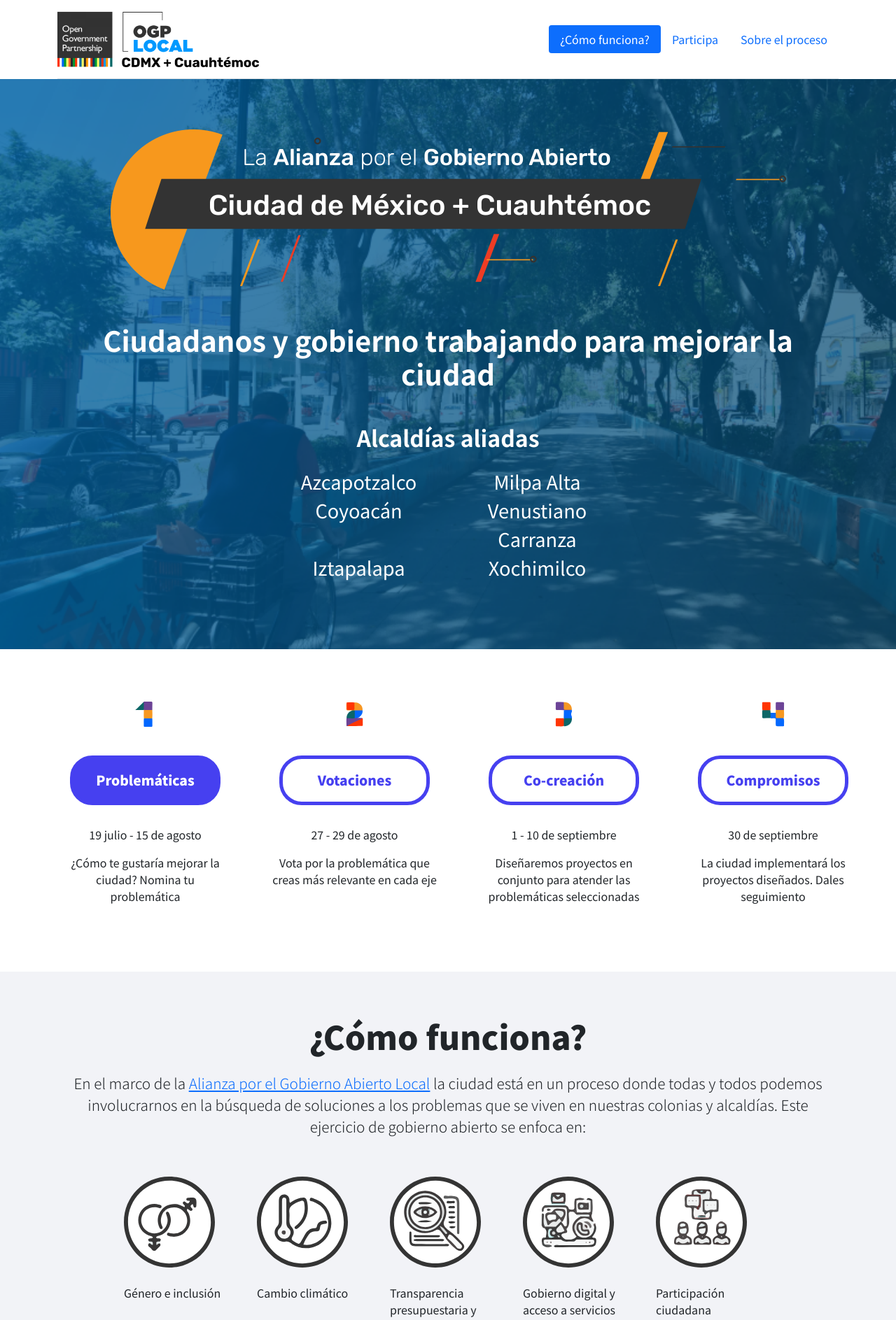
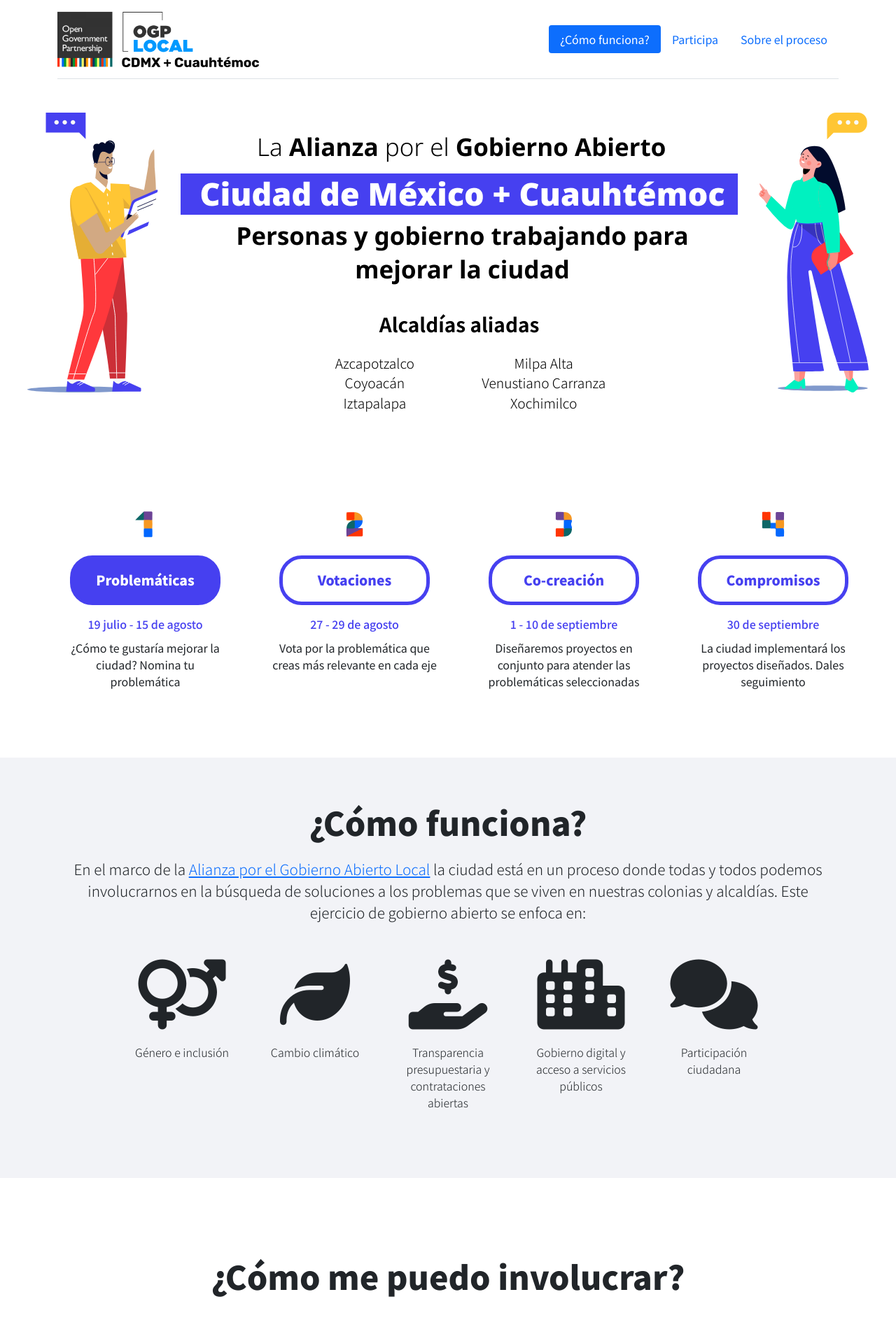
Before and after one commit to basicavisual/ogplocal, a Jekyll site: the page built from index.markdown, in a window 1280 px wide. Shown: the top 1887 px of the page at 70% size. Built offline with Jekyll 4.4.1, drawn with Linux system fonts in a browser that asks for light colours; nearby versions of some CDN libraries; some of the changed text lies outside the part shown.

Commit message:
modificar hero y agregar footer

```diff
--- a/_includes/footer.html
+++ b/_includes/footer.html
@@ -1,5 +1,11 @@
-<footer class="footer mt-auto py-3 bg-light">
-  <div class="container">
-    <span class="text-muted">Place sticky footer content here.</span>
+<footer class="footer mt-auto py-3 bg-dark">
+  <div class="container d-flex">
+    <div>
+      <img class="footer-logo" src="{{ site.baseurl }}/assets/images/logo-blanco.png" alt="Logo en blanco">
+    </div>
+    <div>
+      <p>Gobierno Abierto Ciudad de México y Cuauhtémoc.</p>
+      <p>Esta página es informativa y es mantenida por el Núcleo Promotor</p>
+    </div>
   </div>
 </footer>
--- a/_includes/head.html
+++ b/_includes/head.html
@@ -45,3 +45,4 @@
 <meta itemprop="description" content="{{ site.description }}">
 <meta itemprop="image" content="{{site.url}}{{site.baseurl}}/assets/img/image.png">
 <!-- twitter -->
+<script src="https://kit.fontawesome.com/8c5e8a842a.js" crossorigin="anonymous"></script>
--- a/_includes/home/funciona.html
+++ b/_includes/home/funciona.html
@@ -10,25 +10,30 @@
         <div class="col-md-1">
 
         </div>
-        <div class="col-md-2">
-          <img src="{{ site.baseurl }}/assets/images/ejes/genero.svg" class="eje-img" alt="imagen de Género e inclusión">
-          <p>Género e inclusión</p>
+        <div class="col-md-2 text-center">
+          <!-- <img src="{{ site.baseurl }}/assets/images/ejes/genero.svg" class="eje-img" alt="imagen de Género e inclusión"> -->
+          <i class="fas fa-venus-mars ejes-icons"></i>
+          <p class="ejes">Género e inclusión</p>
         </div>
-        <div class="col-md-2">
-          <img src="{{ site.baseurl }}/assets/images/ejes/clima.svg" class="eje-img" alt="imagen de Cambio climático">
-          <p>Cambio climático</p>
+        <div class="col-md-2 text-center">
+          <i class="fas fa-leaf ejes-icons"></i>
+          <!-- <img src="{{ site.baseurl }}/assets/images/ejes/clima.svg" class="eje-img" alt="imagen de Cambio climático"> -->
+          <p class="ejes">Cambio climático</p>
         </div>
-        <div class="col-md-2">
-          <img src="{{ site.baseurl }}/assets/images/ejes/presupuesto.svg" class="eje-img" alt="imagen de transparencia presupuestaria y contrataciones abiertas">
-          <p>Transparencia presupuestaria y contrataciones abiertas</p>
+        <div class="col-md-2 text-center">
+          <i class="fas fa-hand-holding-usd ejes-icons"></i>
+          <!-- <img src="{{ site.baseurl }}/assets/images/ejes/presupuesto.svg" class="eje-img" alt="imagen de transparencia presupuestaria y contrataciones abiertas"> -->
+          <p class="ejes">Transparencia presupuestaria y contrataciones abiertas</p>
         </div>
-        <div class="col-md-2">
-          <img src="{{ site.baseurl }}/assets/images/ejes/digital.svg" class="eje-img" alt="imagen de Gobierno digital">
-          <p>Gobierno digital y acceso a servicios públicos</p>
+        <div class="col-md-2 text-center">
+          <i class="fas fa-city ejes-icons"></i>
+          <!-- <img src="{{ site.baseurl }}/assets/images/ejes/digital.svg" class="eje-img" alt="imagen de Gobierno digital"> -->
+          <p class="ejes">Gobierno digital y acceso a servicios públicos</p>
         </div>
-        <div class="col-md-2">
-          <img src="{{ site.baseurl }}/assets/images/ejes/participacion.svg" class="eje-img" alt="imagen de participación ciudadana">
-          <p>Participación ciudadana</p>
+        <div class="col-md-2 text-center">
+          <i class="fas fa-comments ejes-icons"></i>
+          <!-- <img src="{{ site.baseurl }}/assets/images/ejes/participacion.svg" class="eje-img" alt="imagen de participación ciudadana"> -->
+          <p class="ejes">Participación ciudadana</p>
         </div>
         <div class="col-md-1">
 
--- a/_includes/home/jumbotron.html
+++ b/_includes/home/jumbotron.html
@@ -1,18 +1,18 @@
 <div class="jumbotron">
   <div class="container text-center py-5">
-    <img src="{{ site.baseurl }}/assets/images/logo-alianza.png" class="my-4" alt="Logo de la alianza por el gobierno abierto, Ciudad de México y Cuauhtémoc.">
-    <h1 class="jumbotron-title my-4">
-      Ciudadanos y gobierno trabajando para mejorar la ciudad
-    </h1>
-    <div class="jumbotron-alcaldias my-5">
-      <h2 class="fw-bold mb-4">Alcaldías aliadas</h2>
+    <div class="d-flex justify-content-center">
+      <div><img class="hero-person" src="{{ site.baseurl }}/assets/images/hero/hombre.svg" alt=""></div>
+      <div>
+        <img src="{{ site.baseurl }}/assets/images/hero/hero.png" class="my-4" alt="Logo de la alianza por el gobierno abierto, Ciudad de México y Cuauhtémoc.">
+        <div class="jumbotron-alcaldias my-3">
+          <h3 class="fw-bold mb-4">Alcaldías aliadas</h3>
           <div class="container">
             <div class="row">
-          <div class="col-md-3">
+              <div class="col-md-2">
 
               </div>
 
-          <div class="col-md-6">
+              <div class="col-md-8">
                 <div class="container jumbotron-alcaldias-lista">
 
                   <div class="row">
@@ -46,7 +46,7 @@
 
               </div>
 
-          <div class="col-md-3">
+              <div class="col-md-2">
 
               </div>
 
@@ -54,5 +54,10 @@
           </div>
 
         </div>
+
+      </div>
+      <div><img class="hero-person" src="{{ site.baseurl }}/assets/images/hero/mujer.svg" alt=""></div>
+
     </div>
   </div>
+</div>
--- a/_includes/home/timeline.html
+++ b/_includes/home/timeline.html
@@ -3,7 +3,8 @@
         <ul class="timeline">
             <li>
                 <img src="assets/images/numeros/1.svg" alt="1" class="numero">
-                <div class="active"><a class="active" href="">Problemáticas</a></div>
+                <div class="active timeline-button"><a class="active" href="">Problemáticas</a></div>
+
                 <p class="timeline-fecha">19 julio - 15 de agosto</p>
                 <p class="timeline-descripcion">
                     ¿Cómo te gustaría mejorar la ciudad? Nomina tu problemática
@@ -11,7 +12,8 @@
             </li>
             <li>
                 <img src="assets/images/numeros/2.svg" alt="1" class="numero">
-                <div><a href="">Votaciones</a></div>
+                <div class="timeline-button"><a href="">Votaciones</a></div>
+
                 <p class="timeline-fecha">27 - 29 de agosto</p>
                 <p class="timeline-descripcion">
                     Vota por la problemática que creas más relevante en cada eje
@@ -19,7 +21,8 @@
             </li>
             <li>
                 <img src="assets/images/numeros/3.svg" alt="1" class="numero">
-                <div><a href="">Co-creación</a></div>
+                <div class="timeline-button"><a href="">Co-creación</a></div>
+
                 <p class="timeline-fecha">1 - 10 de septiembre</p>
                 <p class="timeline-descripcion">
                     Diseñaremos proyectos en conjunto para atender las problemáticas seleccionadas
@@ -27,7 +30,7 @@
             </li>
             <li>
                 <img src="assets/images/numeros/4.svg" alt="1" class="numero">
-                <div><a href="">Compromisos</a></div>
+                <div class="timeline-button"><a href="">Compromisos</a></div>
                 <p class="timeline-fecha">30 de septiembre</p>
                 <p class="timeline-descripcion">
                     La ciudad implementará los proyectos diseñados. Dales seguimiento
--- a/assets/css/layouts/home.sass
+++ b/assets/css/layouts/home.sass
@@ -2,18 +2,21 @@
 ---
 
 .jumbotron
-  background-image: url('{{site.baseurl}}/assets/images/jumbotron.png')
   background-size: cover
 
 .jumbotron-title
   color: white
   font-weight: bold
 .jumbotron-alcaldias
-  color: white
+  color: #000
 .jumbotron-alcaldias-lista
-  font-size: 1.7rem
+  font-size: 1.2rem
+  font-weight: 300
   font-variation-settings: 'wght' 300
 
+.hero-person
+  height: 400px
+  margin: 0px 30px
 
 // section classes
 
@@ -55,16 +58,23 @@ ul.timeline
     margin: 0 2rem
     width: 300px
     text-align: center
+    display: block
+    position: relative
     img.numero
       display: block
       margin: auto
+    p.timeline-fecha
+      font-weight: 500
+      color: #4640f0
+      margin: 10px auto
     div
       padding: 1rem 2rem
-      margin: 30px 10px
+      margin: 15px 10px
       background-color: #ffffff
       border: 5px solid #4640f0
       border-radius: 2rem
       min-width: 215px
+      position: relative
       &.active
         background-color: #4640f0
       a
@@ -76,13 +86,26 @@ ul.timeline
           color: #ffffff
         &:hover
           text-decoration: underline
-    &::after
-      content: ''
-      z-index: 1000
-      width: 50%
-      height: 5px
-      border-bottom: 15px dashed #0000bf
+    // div:after
+    //   content: ''
+    //   position: absolute
+    //   display: block
+    //   top: 50%
+    //   z-index: 1000
+    //   width: 40%
+    //   left: 210px
+    //   height: 5px
+    //   border-bottom: 2px dashed #0000bf
+    // div:after:last-child
+    //   border-bottom: 0px
 
+p.ejes
+  text-align: center
+  font-weight: 300
+
+i.ejes-icons
+  font-size: 100px
+  margin: 20px auto
 img.timeline
   display: block
   margin: auto
@@ -110,3 +133,12 @@ img.timeline
 
 h5.card-title
   font-weight: bold
+
+
+footer.footer
+  color: #fff
+  padding: 50px
+
+img.footer-logo
+  height: 60px
+  margin: 0 30px 0 0
```
Also changed, not shown: assets/images/hero/hero.png (added), assets/images/hero/hombre.svg (added), assets/images/hero/morra.svg (deleted), assets/images/hero/mujer.svg (added), assets/images/hero/vato.svg (deleted), assets/images/logo-blanco.png (added), assets/images/logo-blanco.svg (added). Lines whose indentation alone changed are shown as unchanged.
